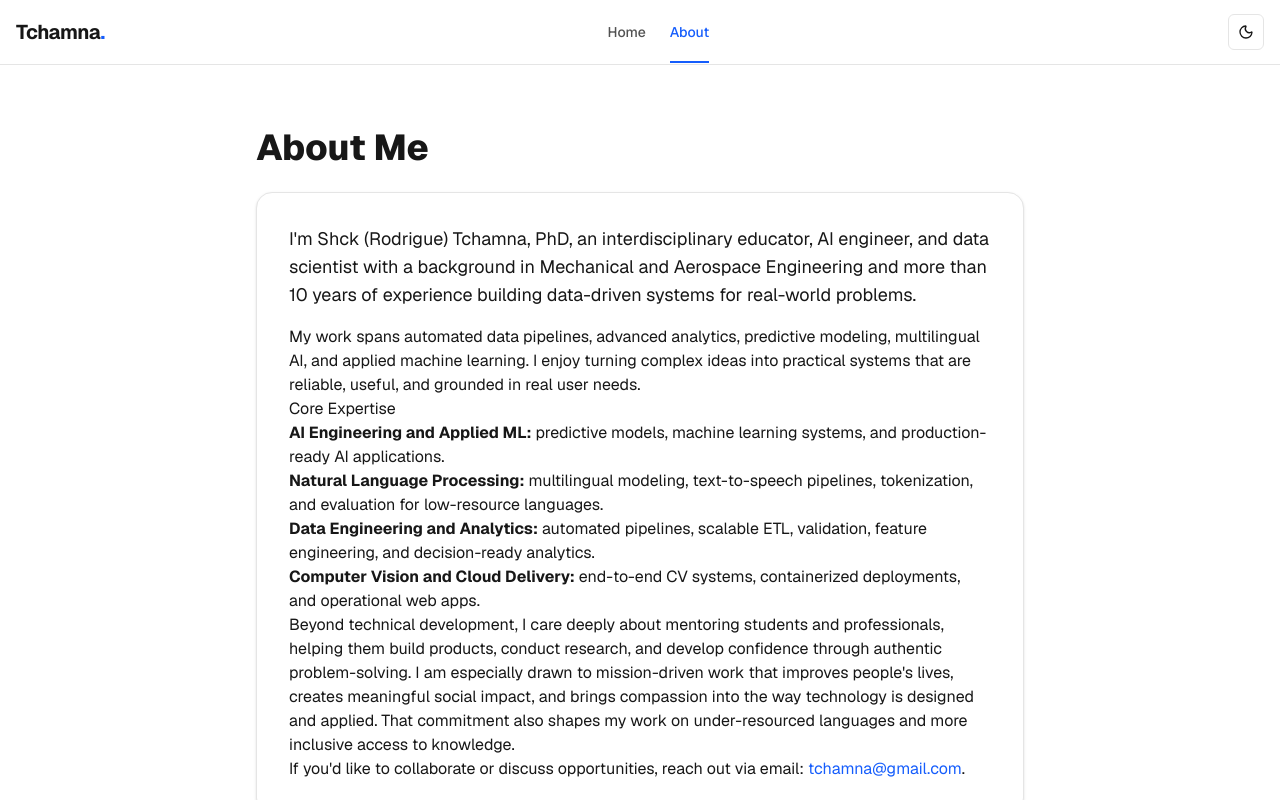
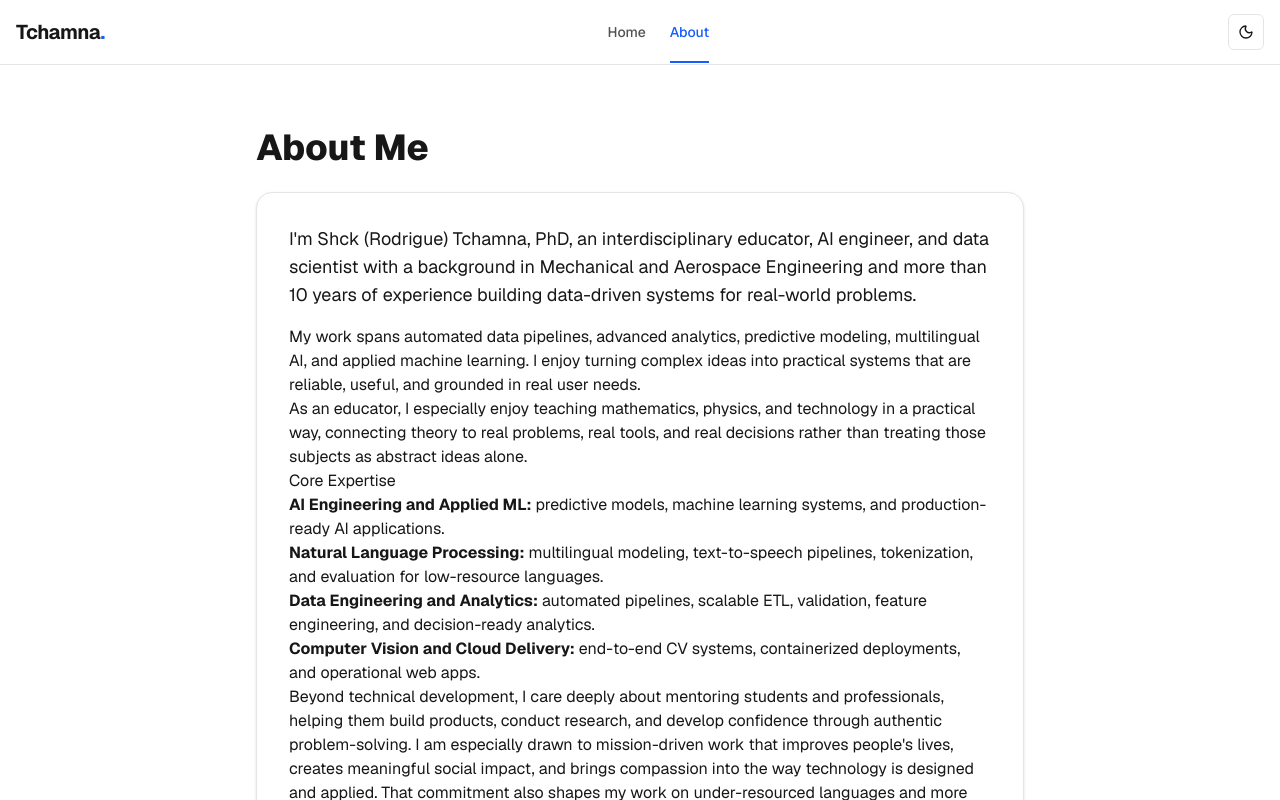
Before and after one commit to tchamna/tchamna-portfolio-next, a Next.js app: page /about in a window 1280 px wide. Shown: the top 800 px of the page. Built offline with nearby package versions, Linux system fonts and the light colour scheme.

Commit message:
Add teaching focus to About copy

```diff
--- a/app/about/page.tsx
+++ b/app/about/page.tsx
@@ -20,6 +20,10 @@ export default function AboutPage() {
 
                 <p>
                   My work spans automated data pipelines, advanced analytics, predictive modeling, multilingual AI, and applied machine learning. I enjoy turning complex ideas into practical systems that are reliable, useful, and grounded in real user needs.
+                </p>
+
+                <p>
+                  As an educator, I especially enjoy teaching mathematics, physics, and technology in a practical way, connecting theory to real problems, real tools, and real decisions rather than treating those subjects as abstract ideas alone.
                 </p>
 
                 <h3>Core Expertise</h3>
--- a/lib/data.ts
+++ b/lib/data.ts
@@ -110,6 +110,6 @@ export const profile = {
   // Additional editable fields for the hero section
   heroMeta: {
     location: "Based in New Jersey, USA - Open to physical, remote & hybrid roles",
-    targetRoles: "Target roles: AI Engineer, ML Engineer, MLOps Engineer, Data Engineer",
+    targetRoles: "Target roles: AI Engineer, ML Engineer, MLOps Engineer, Data Engineer, Math/Physics/Technology Teacher",
   }
 };
```
